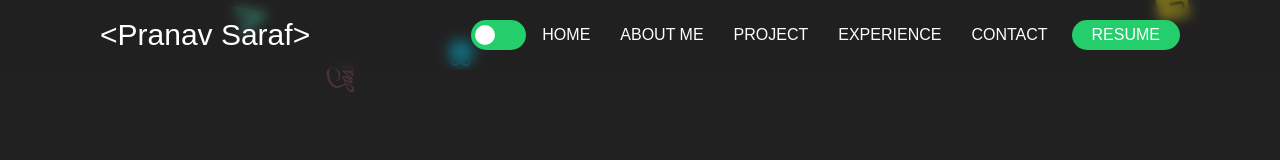
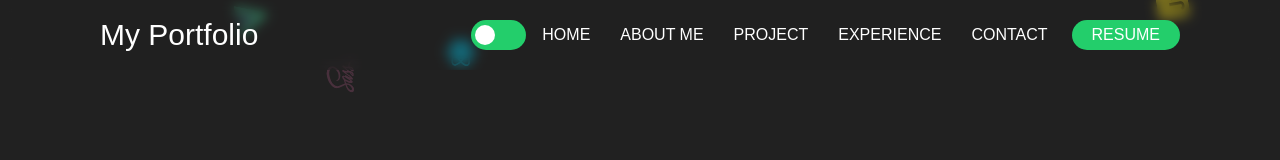
Before and after one commit to pranavsaraf/Portfolio, a React (Create React App) app: page / in a window 1280 px wide. Shown: the top 160 px of the page. Built offline with nearby package versions, Linux system fonts and the light colour scheme.

Commit message:
title change

```diff
--- a/src/components/Header/Header.tsx
+++ b/src/components/Header/Header.tsx
@@ -16,8 +16,7 @@ export function Header() {
     <Container className="header-fixed">
       <Router>
         <HashLink smooth to="#home" className="logo">
-          <span>{"<Pranav "}</span>
-          <span>{" Saraf>"}</span>
+          <span>{"My Portfolio"}</span>
         </HashLink>
         <input
           onChange={toggleTheme}
```
